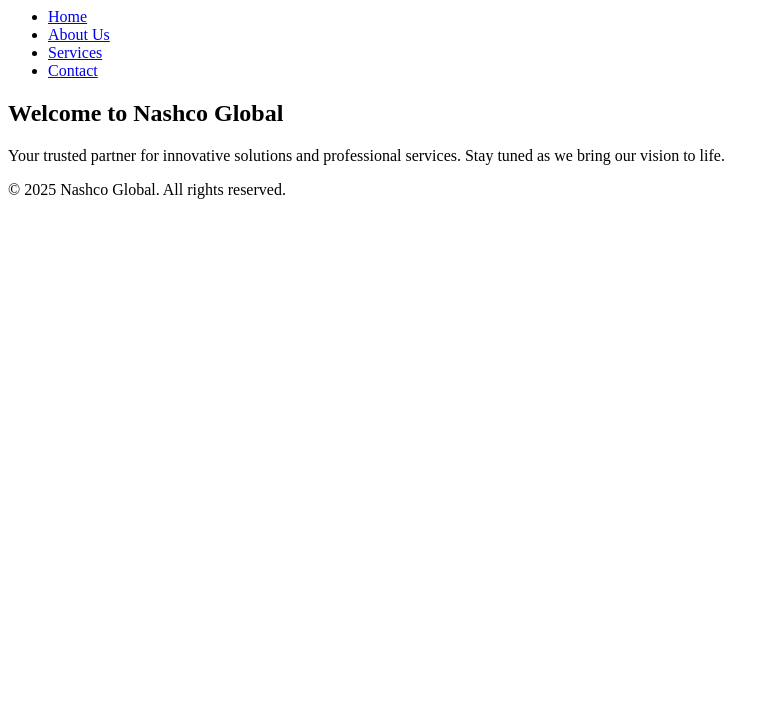
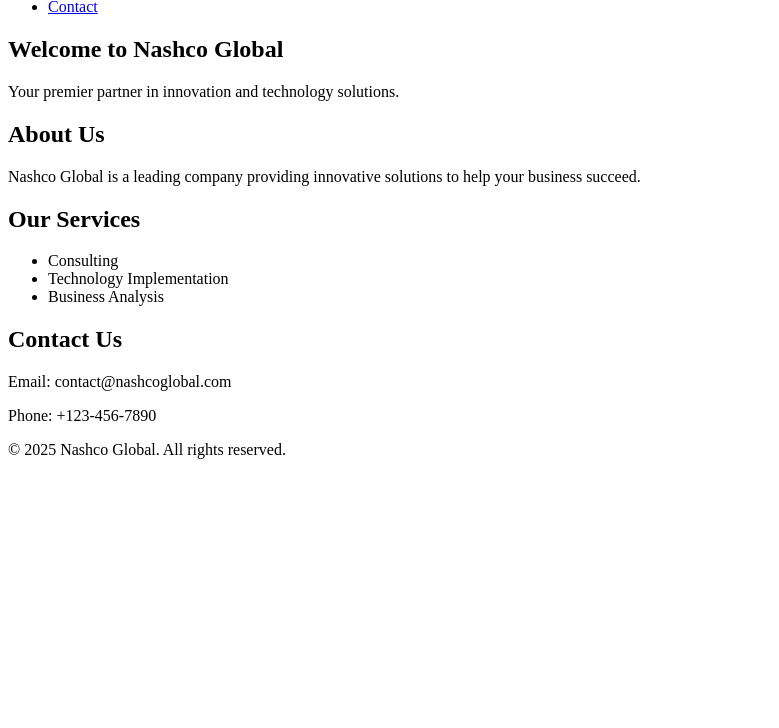
Before and after one commit to avinashnashco-alt/nashco-global-v2, a plain HTML site: page index.html in a window 1280 px wide. Shown: the part 72-800 px from the top of the page, without its empty margins (0-779 px from the left). Drawn offline with Linux system fonts and the light colour scheme.

Commit message:
Updated index.html to include SEO tags, navigation bar, and structured design sections.

```diff
--- a/index.html
+++ b/index.html
@@ -3,29 +3,48 @@
 <head>
     <meta charset="UTF-8">
     <meta name="viewport" content="width=device-width, initial-scale=1.0">
-    <meta name="description" content="Welcome to Nashco Global's official website">
-    <meta name="keywords" content="Nashco, Global, Company, Business, Services">
+    <meta name="description" content="Welcome to Nashco Global - Your premier partner in innovation.">
+    <meta name="keywords" content="Nashco, Global, Innovation, Technology, Business">
+    <meta name="author" content="Nashco Global">
     <title>Nashco Global</title>
-    <link rel="stylesheet" href="assets/css/styles.css">
 </head>
 <body>
+    <!-- Navigation Bar -->
     <header>
-        <h1>Nashco Global</h1>
         <nav>
             <ul>
-                <li><a href="index.html">Home</a></li>
-                <li><a href="about.html">About Us</a></li>
-                <li><a href="services.html">Services</a></li>
-                <li><a href="contact.html">Contact</a></li>
+                <li><a href="#home">Home</a></li>
+                <li><a href="#about">About</a></li>
+                <li><a href="#services">Services</a></li>
+                <li><a href="#contact">Contact</a></li>
             </ul>
         </nav>
     </header>
-    <main>
-        <section>
-            <h2>Welcome to Nashco Global</h2>
-            <p>Your trusted partner for innovative solutions and professional services. Stay tuned as we bring our vision to life.</p>
-        </section>
-    </main>
+
+    <!-- Main Sections -->
+    <section id="home">
+        <h1>Welcome to Nashco Global</h1>
+        <p>Your premier partner in innovation and technology solutions.</p>
+    </section>
+    <section id="about">
+        <h2>About Us</h2>
+        <p>Nashco Global is a leading company providing innovative solutions to help your business succeed.</p>
+    </section>
+    <section id="services">
+        <h2>Our Services</h2>
+        <ul>
+            <li>Consulting</li>
+            <li>Technology Implementation</li>
+            <li>Business Analysis</li>
+        </ul>
+    </section>
+    <section id="contact">
+        <h2>Contact Us</h2>
+        <p>Email: contact@nashcoglobal.com</p>
+        <p>Phone: +123-456-7890</p>
+    </section>
+
+    <!-- Footer -->
     <footer>
         <p>&copy; 2025 Nashco Global. All rights reserved.</p>
     </footer>
```
